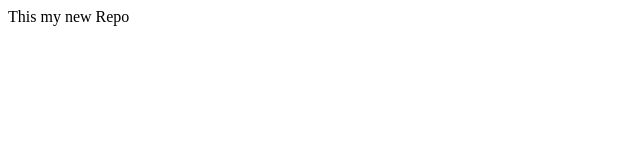
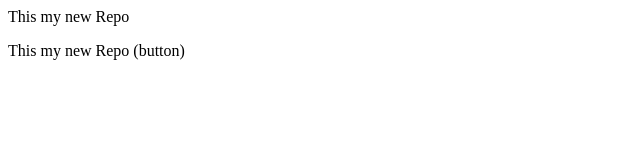
Before and after one commit to MrigankoSarkar/localrepo, a plain HTML site: page index.html in a window 1280 px wide. Shown: the whole page, without its empty margins (0-640 px from the left). Drawn offline with Linux system fonts and the light colour scheme.

```diff
--- a/index.html
+++ b/index.html
@@ -1 +1,2 @@
 <p>This my new Repo</p>
+<p>This my new Repo (button)</p>
```
